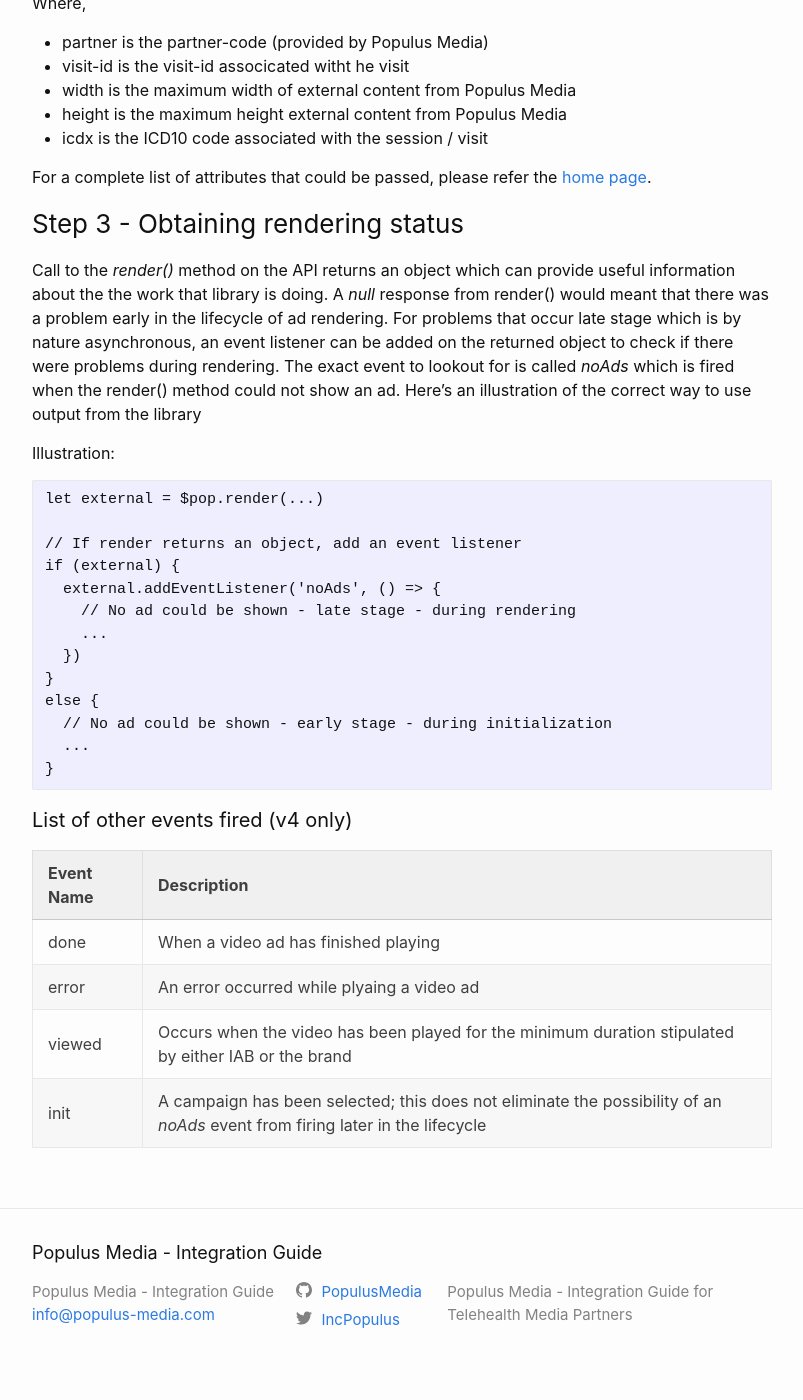
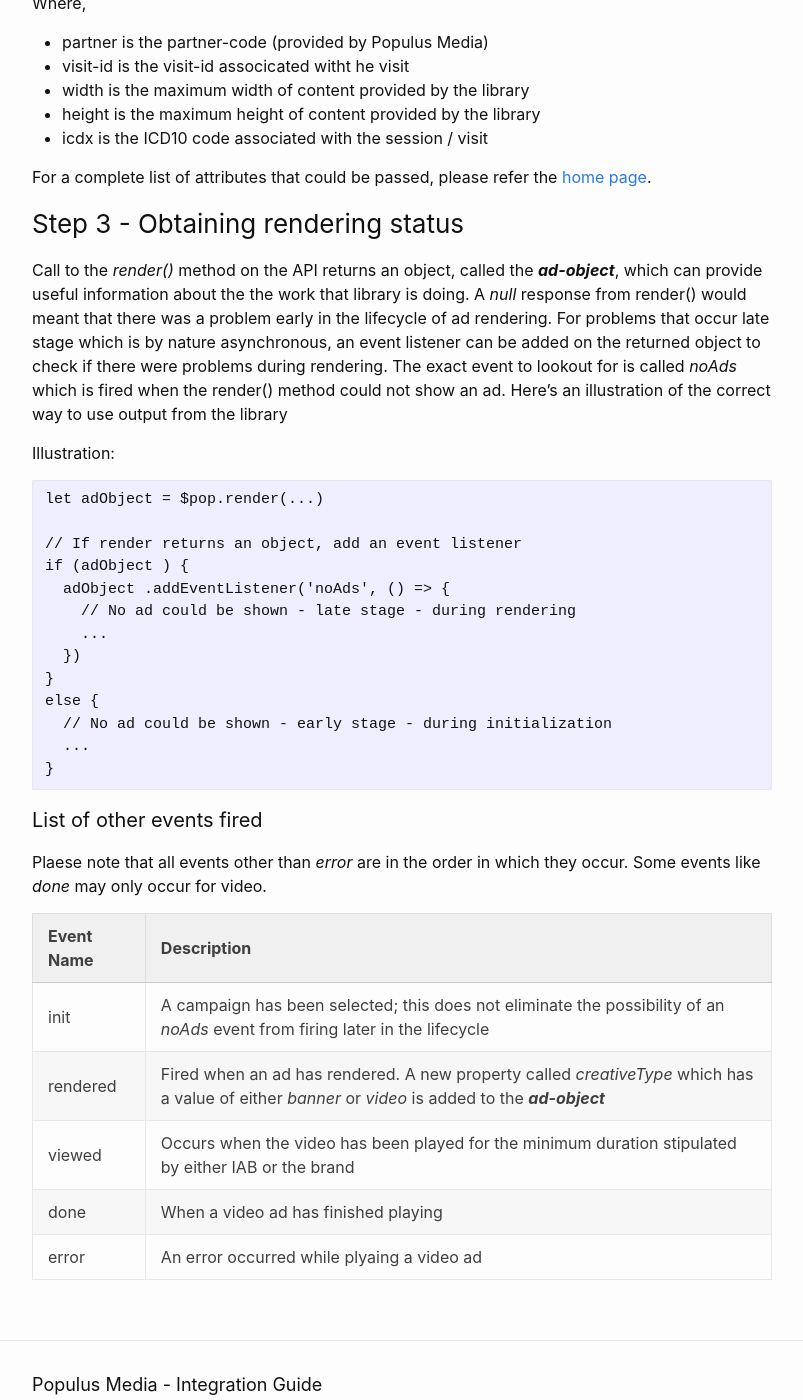
Before and after one commit to PopulusMedia/docs, a Jekyll site: the page docs/javascript.html, which Jekyll copies as it is, in a window 1280 px wide and 1400 px high, scrolled down 1019 px. Shown: the whole window, without its empty margins (238-1041 px from the left). Built offline with Jekyll 4.4.1, drawn with Linux system fonts in a browser that asks for light colours; some of the changed text lies outside the part shown.

Commit message:
SG: Added new render event for all creative

```diff
--- a/docs/feed.xml
+++ b/docs/feed.xml
@@ -1,4 +1,4 @@
-<?xml version="1.0" encoding="utf-8"?><feed xmlns="http://www.w3.org/2005/Atom" ><generator uri="https://jekyllrb.com/" version="4.1.1">Jekyll</generator><link href="/docs/feed.xml" rel="self" type="application/atom+xml" /><link href="/docs/" rel="alternate" type="text/html" /><updated>2021-08-18T13:29:19-04:00</updated><id>/docs/feed.xml</id><title type="html">Populus Media - Integration Guide</title><subtitle>Populus Media - Integration Guide for Telehealth Media Partners  </subtitle><entry><title type="html">Welcome to Jekyll!</title><link href="/docs/jekyll/update/2020/10/14/welcome-to-jekyll.html" rel="alternate" type="text/html" title="Welcome to Jekyll!" /><published>2020-10-14T13:33:46-04:00</published><updated>2020-10-14T13:33:46-04:00</updated><id>/docs/jekyll/update/2020/10/14/welcome-to-jekyll</id><content type="html" xml:base="/docs/jekyll/update/2020/10/14/welcome-to-jekyll.html">&lt;p&gt;You’ll find this post in your &lt;code class=&quot;language-plaintext highlighter-rouge&quot;&gt;_posts&lt;/code&gt; directory. Go ahead and edit it and re-build the site to see your changes. You can rebuild the site in many different ways, but the most common way is to run &lt;code class=&quot;language-plaintext highlighter-rouge&quot;&gt;jekyll serve&lt;/code&gt;, which launches a web server and auto-regenerates your site when a file is updated.&lt;/p&gt;
+<?xml version="1.0" encoding="utf-8"?><feed xmlns="http://www.w3.org/2005/Atom" ><generator uri="https://jekyllrb.com/" version="4.1.1">Jekyll</generator><link href="/docs/feed.xml" rel="self" type="application/atom+xml" /><link href="/docs/" rel="alternate" type="text/html" /><updated>2021-09-24T13:23:16-04:00</updated><id>/docs/feed.xml</id><title type="html">Populus Media - Integration Guide</title><subtitle>Populus Media - Integration Guide for Telehealth Media Partners  </subtitle><entry><title type="html">Welcome to Jekyll!</title><link href="/docs/jekyll/update/2020/10/14/welcome-to-jekyll.html" rel="alternate" type="text/html" title="Welcome to Jekyll!" /><published>2020-10-14T13:33:46-04:00</published><updated>2020-10-14T13:33:46-04:00</updated><id>/docs/jekyll/update/2020/10/14/welcome-to-jekyll</id><content type="html" xml:base="/docs/jekyll/update/2020/10/14/welcome-to-jekyll.html">&lt;p&gt;You’ll find this post in your &lt;code class=&quot;language-plaintext highlighter-rouge&quot;&gt;_posts&lt;/code&gt; directory. Go ahead and edit it and re-build the site to see your changes. You can rebuild the site in many different ways, but the most common way is to run &lt;code class=&quot;language-plaintext highlighter-rouge&quot;&gt;jekyll serve&lt;/code&gt;, which launches a web server and auto-regenerates your site when a file is updated.&lt;/p&gt;
 
 &lt;p&gt;Jekyll requires blog post files to be named according to the following format:&lt;/p&gt;
 
--- a/docs/javascript.html
+++ b/docs/javascript.html
@@ -65,7 +65,7 @@
 
 <p>Call the <em>render()</em> method on the API.  The render method takes the parent container as the first argument and a list of attributes are passed as properties of an object as the second.</p>
 
-<div class="language-plaintext highlighter-rouge"><div class="highlight"><pre class="highlight"><code>let external = $pop.render(document.getElementById('custom-content'), {
+<div class="language-plaintext highlighter-rouge"><div class="highlight"><pre class="highlight"><code>let adObject = $pop.render(document.getElementById('custom-content'), {
 	"partner": "test",
 	"visit-id": "1234-5678-9abc-def0",
 	"width": "640px",
@@ -79,8 +79,8 @@
 <ul>
   <li>partner is the partner-code (provided by Populus Media)</li>
   <li>visit-id is the visit-id associcated witht he visit</li>
-  <li>width is the maximum width of external content from Populus Media</li>
-  <li>height is the maximum height external content from Populus Media</li>
+  <li>width is the maximum width of content provided by the library</li>
+  <li>height is the maximum height of content provided by the library</li>
   <li>icdx is the ICD10 code associated with the session / visit</li>
 </ul>
 
@@ -88,15 +88,15 @@
 
 <h3 id="step-3---obtaining-rendering-status">Step 3 - Obtaining rendering status</h3>
 
-<p>Call to the <em>render()</em> method on the API returns an object which can provide useful information about the the work that library is doing.  A <em>null</em> response from render() would meant that there was a problem early in the lifecycle of ad rendering.    For problems that occur late stage which is by nature asynchronous, an event listener can be added on the returned object to check if there were problems during rendering. The exact event to lookout for is called <em>noAds</em> which is fired when the render() method could not show an ad.  Here’s an illustration of the correct way to use output from the library</p>
+<p>Call to the <em>render()</em> method on the API returns an object, called the <strong><em>ad-object</em></strong>, which can provide useful information about the the work that library is doing.  A <em>null</em> response from render() would meant that there was a problem early in the lifecycle of ad rendering.    For problems that occur late stage which is by nature asynchronous, an event listener can be added on the returned object to check if there were problems during rendering. The exact event to lookout for is called <em>noAds</em> which is fired when the render() method could not show an ad.  Here’s an illustration of the correct way to use output from the library</p>
 
 <p>Illustration:</p>
 
-<div class="language-plaintext highlighter-rouge"><div class="highlight"><pre class="highlight"><code>let external = $pop.render(...)
+<div class="language-plaintext highlighter-rouge"><div class="highlight"><pre class="highlight"><code>let adObject = $pop.render(...)
 
 // If render returns an object, add an event listener
-if (external) {
-  external.addEventListener('noAds', () =&gt; {
+if (adObject ) {
+  adObject .addEventListener('noAds', () =&gt; {
     // No ad could be shown - late stage - during rendering
     ...
   })
@@ -107,7 +107,9 @@ else {
 }
 </code></pre></div></div>
 
-<h4 id="list-of-other-events-fired-v4-only">List of other events fired (v4 only)</h4>
+<h4 id="list-of-other-events-fired">List of other events fired</h4>
+
+<p>Plaese note that all events other than <em>error</em> are in the order in which they occur.  Some events like <em>done</em> may only occur for video.</p>
 
 <table>
   <thead>
@@ -118,20 +120,24 @@ else {
   </thead>
   <tbody>
     <tr>
+      <td>init</td>
+      <td>A campaign has been selected; this does not eliminate the possibility of an <em>noAds</em> event from firing later in the lifecycle</td>
+    </tr>
+    <tr>
+      <td>rendered</td>
+      <td>Fired when an ad has rendered. A new property called <em>creativeType</em> which has a value of either <em>banner</em> or <em>video</em> is added to the <strong><em>ad-object</em></strong></td>
+    </tr>
+    <tr>
+      <td>viewed</td>
+      <td>Occurs when the video has been played for the minimum duration stipulated by either IAB or the brand</td>
+    </tr>
+    <tr>
       <td>done</td>
       <td>When a video ad has finished playing</td>
     </tr>
     <tr>
       <td>error</td>
       <td>An error occurred while plyaing a video ad</td>
-    </tr>
-    <tr>
-      <td>viewed</td>
-      <td>Occurs when the video has been played for the minimum duration stipulated by either IAB or the brand</td>
-    </tr>
-    <tr>
-      <td>init</td>
-      <td>A campaign has been selected; this does not eliminate the possibility of an <em>noAds</em> event from firing later in the lifecycle</td>
     </tr>
   </tbody>
 </table>
```
Also changed, not shown: dynamic.markdown (+13 -10 lines).
